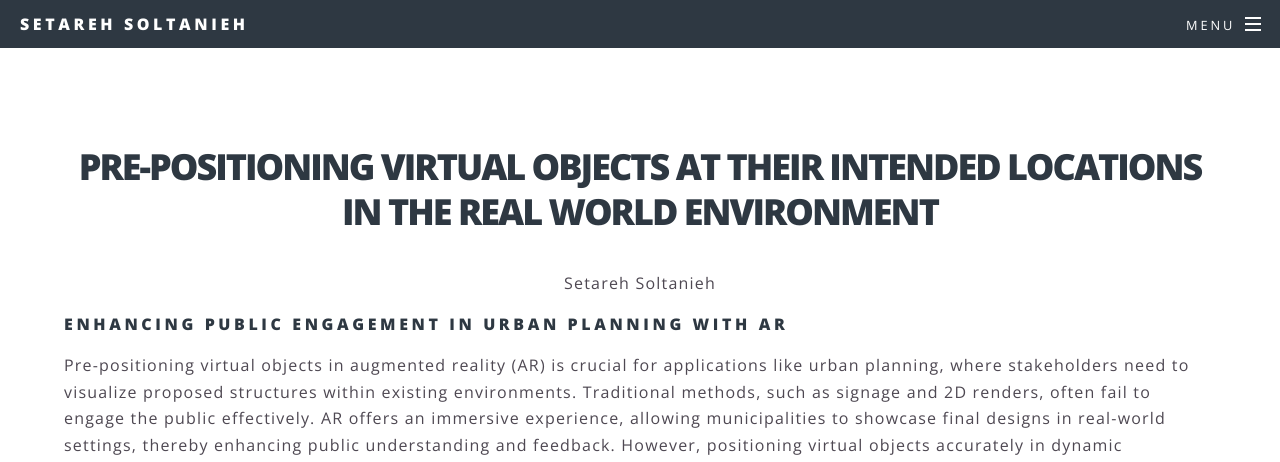
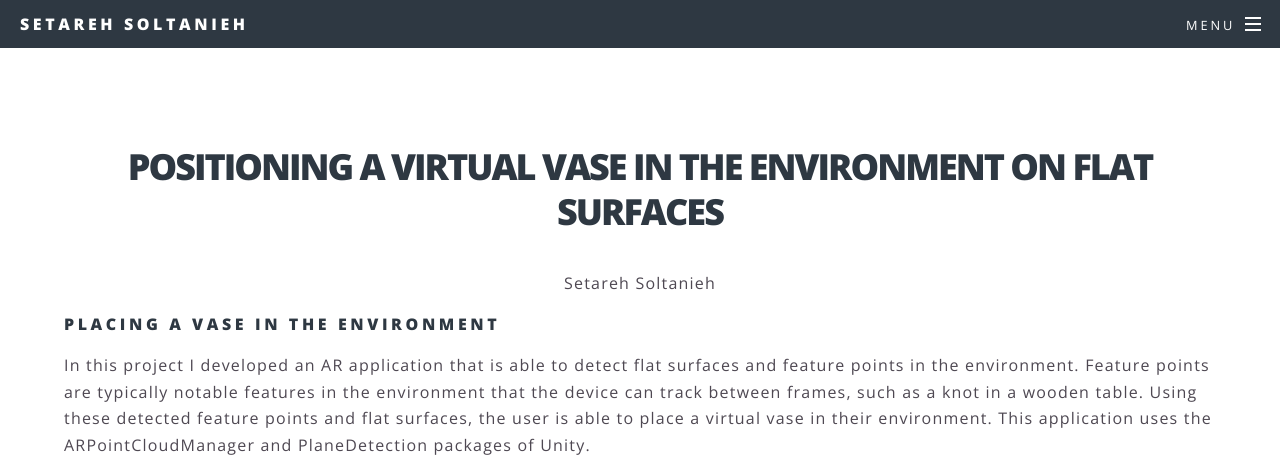
Before and after one commit to setareh-soltanieh/setareh-soltanieh.github.io, a Jekyll site: the page blogs/PlacingObjectsInEnvironment/index.html, which Jekyll copies as it is, in a window 1280 px wide and 1400 px high. Shown: the top 462 px of the window. Built offline with Jekyll 4.4.1, drawn with Linux system fonts in a browser that asks for light colours; a style sheet for code colours, icons or effects is not loaded; some of the changed text lies outside the part shown.

Commit message:
Added the Placing virtual objects app

```diff
--- a/blogs/PlacingObjectsInEnvironment/index.html
+++ b/blogs/PlacingObjectsInEnvironment/index.html
@@ -93,16 +93,9 @@
 			<div class="inner">
 			<h2>
 			<center>
-				Pre-positioning virtual objects at their intended locations in the real world environment
+				Positioning a virtual vase in the environment on flat surfaces
 			</center>
 			</h2>
-
-<!--			<p>-->
-<!--			<center>-->
-<!--				Thursday, March 30th, 2023-->
-<!--			</center>-->
-<!--			</p>-->
-
 			<p>
 			<center>
 				Setareh Soltanieh
@@ -110,116 +103,31 @@
 			</p>
 
     <h4>
-    Enhancing Public Engagement in Urban Planning with AR
+    Placing a vase in the environment
     </h4>
         <p>
-        Pre-positioning virtual objects in augmented reality (AR) is crucial for applications like urban planning, where stakeholders need to visualize proposed structures within existing environments.
-            Traditional methods, such as signage and 2D renders, often fail to engage the public effectively.
-            AR offers an immersive experience, allowing municipalities to showcase final designs in real-world settings, thereby enhancing public understanding and feedback.
-            However, positioning virtual objects accurately in dynamic environments, like construction sites, presents challenges.
-            Instead of relying on pre-generated 3D maps, using visual fiducial markers, such as AprilTags, provides a more adaptable solution, though considerations like high pedestrian and vehicle traffic must be addressed to ensure precise placement.
+        In this project I developed an AR application that is able to detect flat surfaces and feature points in the environment.
+            Feature points are typically notable features in the environment that the device can track between frames, such as a knot in a wooden table.
+            Using these detected feature points and flat surfaces, the user is able to place a virtual vase in their environment.
+            This application uses the ARPointCloudManager and PlaneDetection packages of Unity.
+
         </p>
-
-    <h4>
-    AR Pipeline for Pre-Positioning Virtual Objects
-    </h4>
         <p>
-        I have developed an AR pipeline that accurately pre-positions virtual objects at their intended locations in the real world.
-            In this approach, users can view the virtual objects but cannot move them.
-            The pipeline consists of four main modules: data capture, setting the origin, localization, and rendering.
-            Each module plays a crucial role in ensuring precise alignment of virtual assets with the physical environment.
-            This process is illustrated in the figure below.</p>
-
-    <center>
-	<img src="./images/AR_pipeline.png" style="width: 60%" />
-	</center>
-
-    <h4>
-    Data Capturing
-    </h4>
-        <p>
-        In this module, input data—including monocular camera frames and Inertial Measurement Unit (IMU) measurements—are captured.
-            The camera operates at 30Hz, while the IMU records data at 400Hz.
-            To ensure reliable localization, both data sources must maintain stable frequencies, as missing camera frames can cause the algorithm to fail.</p>
-
-    <h4>
-    Setting the Origin
-    </h4>
-      <p>
-      Aligning the origins of the real and virtual worlds is essential.
-          In AR applications, the device's initial pose is typically set as the origin, with all subsequent poses calculated relative to it.
-          In this pipeline, an AprilTag serves as the common reference point for both worlds.
-          At the start of the application, users scan the AprilTag, allowing the AR system to align its origin with the tag's position, ensuring accurate placement of virtual objects.
-      </p>
-
-    <h4>
-    Localization
-    </h4>
-        <p>
-        In this pipeline I used five state-of-the-art mono-inertial localization algorithms including: VINS-Mono, ORBSLAM3, Open-VINS, Kimera, and DM-VIO.
-        </p>
-
-    <h4>
-    Rendering
-    </h4>
-        <p>
-        A virtual cube is rendered on the screen using OpenCV.
-            Initially, the algorithm estimates whether the virtual object is within the camera's field of view and then proceeds with rendering.
-        </p>
-
-    <h4>
-    Results
-    </h4>
-      <p>
-      The pipeline has been tested in both indoor and outdoor environments.
-      </p>
-    <h5>
-    Indoor Environments
-    </h5>
-    <p>
-        The virtual cube was placed at three different locations on a grid: (10, 2), (16, 14), and (60, 26). The following images demonstrate these placements:
-    </p>
-
-    <figure style="display: flex; flex-direction: column; align-items: center; text-align: center;">
-        <img src="./images/AR_demo_1.png" width="60%" alt="Augmented Reality Demo 1">
-        <figcaption>The first demonstration of the AR experience. In this photo, the cube’s center is positioned at (10, 2).</figcaption>
-    </figure>
-
-        <figure style="display: flex; flex-direction: column; align-items: center; text-align: center;">
-            <img src="./images/AR_demo_2.png" width="60%" alt="Augmented Reality Demo 2">
-            <figcaption>The first demonstration of the AR experience.
-                In this photo, the cube’s center is positioned at (16, 14).</figcaption>
-        </figure>
-
-        <figure style="display: flex; flex-direction: column; align-items: center; text-align: center;">
-            <img src="./images/AR_demo_3.png" width="60%" alt="Augmented Reality Demo 3">
-            <figcaption>The first demonstration of the AR experience.
-                In this photo, the cube’s center is positioned at (60, 26).</figcaption>
-        </figure>
-        <h6>
-        Outdoor Environments
-        </h6>
-		<p>
-        The virtual cube was placed at coordinates (0, 0) and (0, 5). The following videos demonstrate these placements:
+            You can see this a demo of this application in the following video.
         </p>
         <div style="text-align: center;">
-            <video width="60%" controls>
-            <source src="./video/Outdoor_0_0.mp4" type="video/mp4">
-            Your browser does not support the video tag.
+            <video width="30%" controls>
+            <source src="./video/Vase_app.mp4" type="video/mp4">
+                Your browser does not support the video tag.
             </video>
         </div>
-        <div style="text-align: center;">
-        <video width="60%" controls>
-            <source src="./video/Outdoor_0_5.mp4" type="video/mp4">
-            Your browser does not support the video tag.
-        </video>
-        </div>
+        <h4>Try It Yourself</h4>
+        <p>
+            Click below to download the application:
+        </p>
+        <p><a href="https://drive.google.com/file/d/16ihRPQdWkCL356LoemX5NAEFAAKhrnM7" class="button">Download APK</a></p>
 
-      <p>
-      Using this AR pipeline, we can reliably pre-position virtual objects in various environments, enhancing applications like urban planning by providing stakeholders with a tangible sense of proposed developments.
-      </p>
-		</br>
-
+		                </br>
 					</div>
 				</section>
 			</article>
```
Also changed, not shown: 1 other file.
